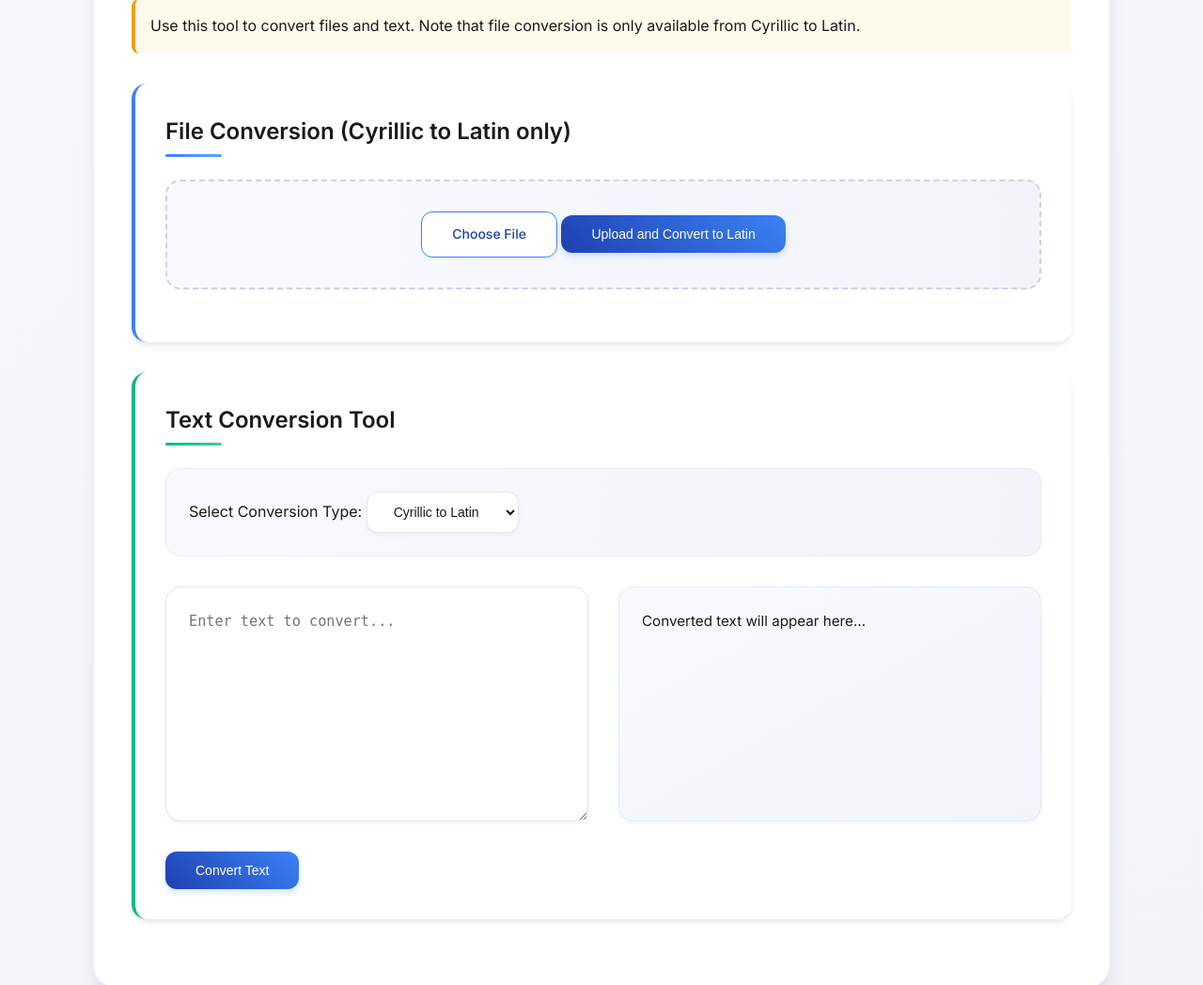
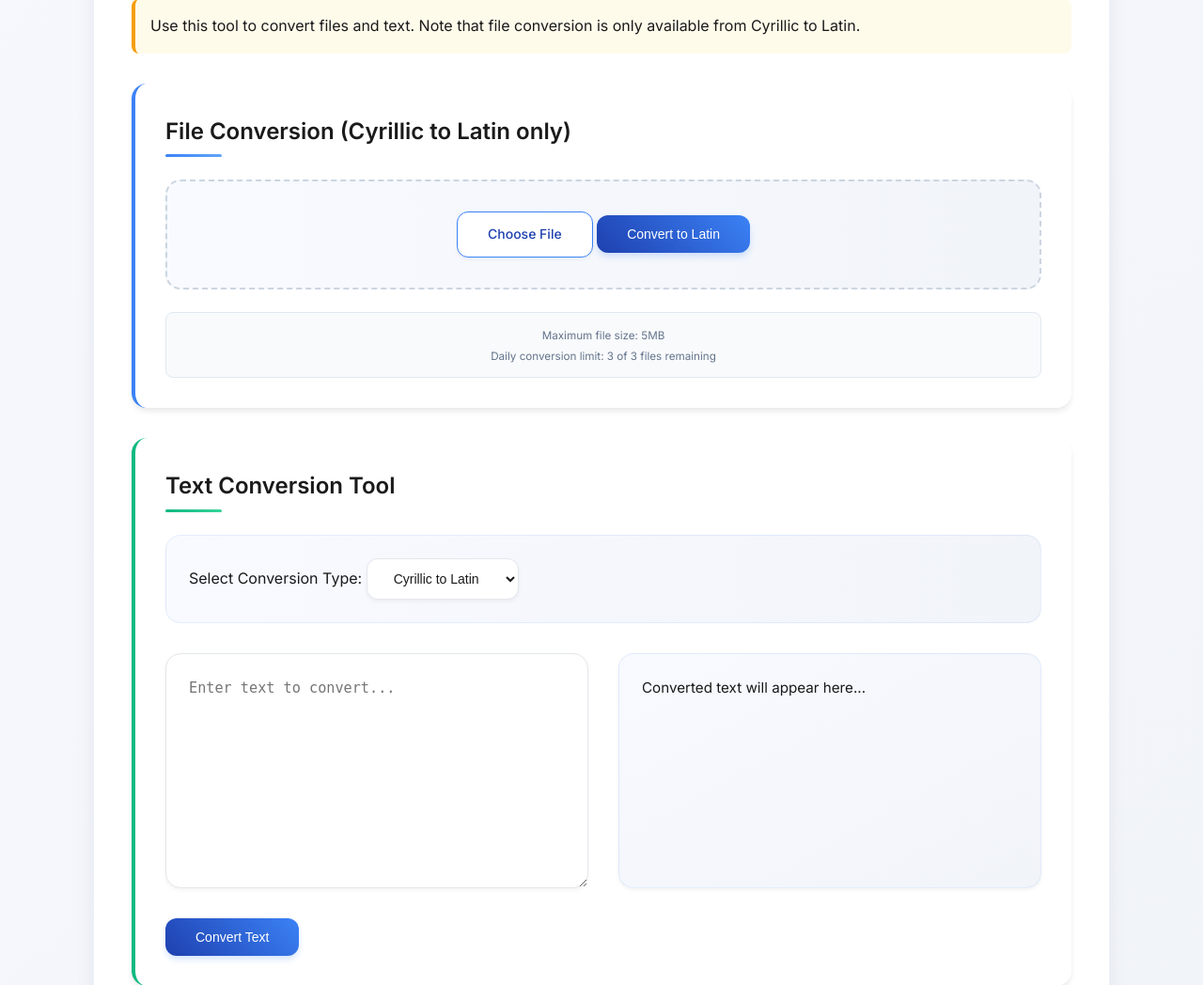
Before and after one commit to Umid0vic/cyrill_latin_converter, a Flask app: page / in a window 1280 px wide. Shown: the part 230-1278 px from the top of the page at 94% size. Run offline with Flask 2, Linux system fonts and the light colour scheme.

Commit message:
Add file size and daily conversion limits

```diff
--- a/app.py
+++ b/app.py
@@ -1,10 +1,11 @@
-from flask import Flask, request, send_file, render_template, jsonify
+from flask import Flask, request, send_file, render_template, jsonify, abort
 from io import BytesIO
 from reportlab.pdfgen import canvas
 from reportlab.lib.pagesizes import letter
 import pdfplumber
 from docx import Document
 import logging
+from datetime import datetime, timedelta
 
 app = Flask(__name__)
 
@@ -59,8 +60,13 @@ latin_to_cyrillic_map = {
     'Ya': 'Я', 'ya': 'я',
     "G'": 'Ғ', "g'": 'ғ',   # Mapping for special G
     'Ts': 'Ц', 'ts': 'ц',
-    'Yo': 'Ё', 'yo': 'ё'
+    'Yo': 'Ё', 'yo': 'ё',
+    'W': 'В', 'W': 'в',
 }
+
+MAX_FILE_SIZE = 5 * 1024 * 1024  # 5MB limit
+MAX_DAILY_CONVERSIONS = 3  # Number of conversions per day
+CONVERSION_COUNTER = {}  # Store IP addresses and their conversion counts
 
 def convert_cyrillic_to_latin(text):
     """Converts Cyrillic text to Latin using the defined mapping."""
@@ -140,18 +146,50 @@ def save_to_pdf(text, output):
     else:
         logging.info("No text to save.")
 
+def check_conversion_limits():
+    client_ip = request.remote_addr
+    current_date = datetime.now().date()
+
+    # Clean up old entries
+    for ip in list(CONVERSION_COUNTER.keys()):
+        if CONVERSION_COUNTER[ip]['date'] != current_date:
+            del CONVERSION_COUNTER[ip]
+
+    # Check if IP exists and initialize if not
+    if client_ip not in CONVERSION_COUNTER:
+        CONVERSION_COUNTER[client_ip] = {
+            'count': 0,
+            'date': current_date
+        }
+
+    # Check if limit reached
+    if CONVERSION_COUNTER[client_ip]['count'] >= MAX_DAILY_CONVERSIONS:
+        return False
+
+    CONVERSION_COUNTER[client_ip]['count'] += 1
+    return True
+
 @app.route('/')
 def index():
     return render_template('index.html')
 
 @app.route('/convert', methods=['POST'])
 def convert():
+    # Check conversion limits
+    if not check_conversion_limits():
+        return "Daily conversion limit reached", 429
+
     file = request.files['file']
     if not file:
         return "No file uploaded", 400
 
-    # Convert the uploaded file to BytesIO object
-    file_stream = BytesIO(file.read())
+    # Check file size
+    file_content = file.read()
+    if len(file_content) > MAX_FILE_SIZE:
+        return "File size exceeds limit (5MB)", 413
+
+    # Convert the file content to BytesIO
+    file_stream = BytesIO(file_content)
     file_extension = file.filename.split('.')[-1].lower()
 
     if file_extension == 'pdf':
@@ -188,5 +226,17 @@ def convert_text():
 
     return jsonify({'converted': converted_text})
 
+# Add this new route
+@app.route('/remaining-conversions', methods=['GET'])
+def get_remaining_conversions():
+    client_ip = request.remote_addr
+    current_date = datetime.now().date()
+
+    if client_ip not in CONVERSION_COUNTER or CONVERSION_COUNTER[client_ip]['date'] != current_date:
+        return jsonify({'remaining': MAX_DAILY_CONVERSIONS})
+
+    remaining = MAX_DAILY_CONVERSIONS - CONVERSION_COUNTER[client_ip]['count']
+    return jsonify({'remaining': max(0, remaining)})
+
 if __name__ == '__main__':
     app.run()
--- a/static/css/styles.css
+++ b/static/css/styles.css
@@ -229,6 +229,21 @@ textarea:focus {
     box-shadow: 0 4px 6px -1px rgba(0, 0, 0, 0.1);
 }
 
+.file-limits {
+    margin-top: 1rem;
+    padding: 0.75rem;
+    background: #f8fafc;
+    border-radius: 0.5rem;
+    border: 1px solid #e2e8f0;
+}
+
+.limit-info {
+    color: #64748b;
+    margin: 0;
+    font-size: 0.875rem;
+    text-align: center;
+}
+
 .file-section {
     border-left: 4px solid #3b82f6;
 }
@@ -239,6 +254,17 @@ textarea:focus {
 
 .file-section .section-title::after {
     background: linear-gradient(to right, #3b82f6, #60a5fa);
+}
+
+.custom-file-upload.disabled {
+    background-color: #e5e7eb;
+    border-color: #d1d5db;
+    color: #9ca3af;
+    pointer-events: none;
+}
+
+.limit-info small:last-child {
+    transition: color 0.3s ease;
 }
 
 .text-section .section-title::after {
--- a/static/js/script.js
+++ b/static/js/script.js
@@ -4,7 +4,7 @@ const translations = {
         title: "File Conversion Tool",
         instructions: "Use this tool to convert files and text. Note that file conversion is only available from Cyrillic to Latin.",
         fileUploadButton: "Choose File",
-        uploadButton: "Upload and Convert to Latin",
+        uploadButton: "Convert to Latin",
         conversionTypeLabel: "Select Conversion Type:",
         conversionTypeCyrillicToLatin: "Cyrillic to Latin",
         conversionTypeLatinToCyrillic: "Latin to Cyrillic",
@@ -14,14 +14,17 @@ const translations = {
         convertButton: "Convert Text",
         fileUploadMessage: "Please select a file before uploading.",
         textInputMessage: "Please enter text before converting.",
-        fileToolHeader: "File Conversion (Cyrillic to Latin only)"
+        fileToolHeader: "File Conversion (Cyrillic to Latin only)",
+        dailyLimitMessage: "You have reached your daily limit of 3 file conversions. Please try again tomorrow.",
+        fileSizeMessage: "File size exceeds the maximum limit of 5MB.",
+        serverErrorMessage: "An error occurred during conversion. Please try again.",
     },
     uz: {
         headerTitle: "Faylni Konvertatsiya Qilish",
         title: "Faylni Konvertatsiya Qilish",
         instructions: "Ushbu vositadan fayllar va matnlarni o'zgartirish uchun foydalaning. E'tibor bering: fayl konvertatsiyasi faqat Kirilldan Lotinga mavjud.",
         fileUploadButton: "Faylni Tanlash",
-        uploadButton: "Yuklash va Lotinga O'zgartirish",
+        uploadButton: "Lotinga O'zgartirish",
         conversionTypeLabel: "Konvertatsiya Turini Tanlang:",
         conversionTypeCyrillicToLatin: "Kirilldan Lotinga",
         conversionTypeLatinToCyrillic: "Lotindan Kirillga",
@@ -31,14 +34,17 @@ const translations = {
         convertButton: "Matnni O'zgartirish",
         fileUploadMessage: "Iltimos, yuklashdan oldin faylni tanlang.",
         textInputMessage: "Iltimos, o'zgartirishdan oldin matn kiriting.",
-        fileToolHeader: "Fayl Konvertatsiyasi (faqat Kirilldan Lotinga)"
+        fileToolHeader: "Fayl Konvertatsiyasi (faqat Kirilldan Lotinga)",
+        dailyLimitMessage: "Kunlik 3 ta fayl konvertatsiya limitiga yetdingiz. Iltimos, ertaga qayta urinib ko'ring.",
+        fileSizeMessage: "Fayl hajmi maksimal 5MB limitidan oshib ketdi.",
+        serverErrorMessage: "Konvertatsiya paytida xatolik yuz berdi. Iltimos, qayta urinib ko'ring.",
     },
     ru: {
         headerTitle: "Инструмент Конвертации Файлов",
         title: "Инструмент Конвертации Файлов",
         instructions: "Используйте этот инструмент для преобразования файлов и текста. Обратите внимание: конвертация файлов доступна только из Кириллицы в Латиницу.",
         fileUploadButton: "Выберите Файл",
-        uploadButton: "Загрузить и Преобразовать в Латиницу",
+        uploadButton: "Преобразовать в Латиницу",
         conversionTypeLabel: "Выберите Тип Конвертации:",
         conversionTypeCyrillicToLatin: "Кириллица на Латиницу",
         conversionTypeLatinToCyrillic: "Латиница на Кириллицу",
@@ -48,9 +54,14 @@ const translations = {
         convertButton: "Преобразовать текст",
         fileUploadMessage: "Пожалуйста, выберите файл перед загрузкой.",
         textInputMessage: "Пожалуйста, введите текст перед преобразованием.",
-        fileToolHeader: "Конвертация Файлов (только из Кириллицы в Латиницу)"
+        fileToolHeader: "Конвертация Файлов (только из Кириллицы в Латиницу)",
+        dailyLimitMessage: "Вы достигли дневного лимита в 3 конвертации файлов. Пожалуйста, попробуйте завтра.",
+        fileSizeMessage: "Размер файла превышает максимальный лимит в 5МБ.",
+        serverErrorMessage: "Произошла ошибка при конвертации. Пожалуйста, попробуйте снова.",
     }
 };
+
+const MAX_FILE_SIZE = 5 * 1024 * 1024; // 5MB in bytes
 
 let currentLanguage = 'en';
 
@@ -72,16 +83,24 @@ function setLanguage(lang) {
 }
 
 document.getElementById('file-upload').addEventListener('change', function() {
-    const fileName = this.value.split('\\').pop();
+    const file = this.files[0];
+    const fileName = file ? file.name : '';
     const label = document.querySelector('.custom-file-upload');
-    label.textContent = fileName ? fileName : 'Choose File';
 
-    // Enable the upload button if a file is selected
+    // Check file size
+    if (file && file.size > MAX_FILE_SIZE) {
+        alert('File size exceeds 5MB limit');
+        this.value = ''; // Clear the file input
+        label.textContent = translations[currentLanguage].fileUploadButton;
+        document.getElementById('uploadButton').disabled = true;
+        return;
+    }
+
+    label.textContent = fileName || translations[currentLanguage].fileUploadButton;
     document.getElementById('uploadButton').disabled = !fileName;
 });
 
 document.getElementById('inputText').addEventListener('focus', function() {
-    // Clear both the placeholder and the text content when focused
     this.placeholder = '';
     if (this.value === translations[currentLanguage].textAreaPlaceholder) {
         this.value = '';
@@ -90,7 +109,6 @@ document.getElementById('inputText').addEventListener('focus', function() {
 });
 
 document.getElementById('inputText').addEventListener('blur', function() {
-    // Only restore the placeholder if no text was entered
     if (!this.value.trim()) {
         const currentLanguage = document.querySelector('.language-selector select').value;
         this.placeholder = translations[currentLanguage].textAreaPlaceholder;
@@ -100,7 +118,6 @@ document.getElementById('inputText').addEventListener('blur', function() {
 });
 
 document.getElementById('inputText').addEventListener('input', function() {
-    // Enable the convert button if there is text in the textarea
     document.getElementById('convertButton').disabled = !this.value.trim();
 });
 
@@ -122,13 +139,17 @@ function uploadFile() {
             body: formData,
         })
         .then(response => {
-            if (!response.ok) {
-                throw new Error('Network response was not ok');
+            if (response.status === 429) {
+                throw new Error('daily-limit');
+            } else if (response.status === 413) {
+                throw new Error('file-size');
+            } else if (!response.ok) {
+                throw new Error('server-error');
             }
             return response.blob();
         })
         .then(blob => {
-            spinner.style.display = 'none'; // Hide the spinner
+            spinner.style.display = 'none';
             const url = window.URL.createObjectURL(blob);
             const a = document.createElement('a');
             a.style.display = 'none';
@@ -137,13 +158,26 @@ function uploadFile() {
             document.body.appendChild(a);
             a.click();
             window.URL.revokeObjectURL(url);
+            updateRemainingConversions();
         })
         .catch(error => {
-            spinner.style.display = 'none'; // Hide the spinner
-            alert('Failed to convert file: ' + error.message);
+            spinner.style.display = 'none';
+
+            input.value = '';
+            document.querySelector('.custom-file-upload').textContent = translations[currentLanguage].fileUploadButton;
+            document.getElementById('uploadButton').disabled = true;
+
+            // Show appropriate error message
+            if (error.message === 'daily-limit') {
+                alert(translations[currentLanguage].dailyLimitMessage || 'Daily conversion limit reached. Please try again tomorrow.');
+            } else if (error.message === 'file-size') {
+                alert(translations[currentLanguage].fileSizeMessage || 'File size exceeds 5MB limit.');
+            } else {
+                alert(translations[currentLanguage].serverErrorMessage || 'Server error occurred. Please try again later.');
+            }
         });
     } else {
-        alert(translations.en.fileUploadMessage);
+        alert(translations[currentLanguage].fileUploadMessage);
     }
 }
 
@@ -153,7 +187,7 @@ function convertText() {
     const spinner = document.getElementById('loading-spinner-text');
 
     if (inputText.trim()) {
-        spinner.style.display = 'block'; // Show the spinner
+        spinner.style.display = 'block';
 
         fetch('/convert-text', {
             method: 'POST',
@@ -169,11 +203,11 @@ function convertText() {
             return response.json();
         })
         .then(data => {
-            spinner.style.display = 'none'; // Hide the spinner
+            spinner.style.display = 'none';
             document.getElementById('convertedText').innerText = data.converted;
         })
         .catch(error => {
-            spinner.style.display = 'none'; // Hide the spinner
+            spinner.style.display = 'none';
             console.error('Error:', error);
         });
     } else {
@@ -181,5 +215,54 @@ function convertText() {
     }
 }
 
+function updateUIBasedOnLimits(remaining) {
+    const fileUpload = document.getElementById('file-upload');
+    const uploadButton = document.getElementById('uploadButton');
+    const chooseFileLabel = document.querySelector('.custom-file-upload');
+
+    if (remaining <= 0) {
+        // Disable file upload functionality
+        fileUpload.disabled = true;
+        uploadButton.disabled = true;
+        chooseFileLabel.classList.add('disabled');
+
+        // Update the style of the choose file label to look disabled
+        chooseFileLabel.style.opacity = '0.6';
+        chooseFileLabel.style.cursor = 'not-allowed';
+
+        // Update the limit info text style to show warning
+        const limitInfo = document.querySelector('.limit-info');
+        limitInfo.innerHTML = `
+            <small>Maximum file size: 5MB</small>
+            <br>
+            <small style="color: #ef4444;">Daily conversion limit reached. Please try again tomorrow.</small>
+        `;
+    } else {
+        // Enable file upload functionality
+        fileUpload.disabled = false;
+        uploadButton.disabled = !fileUpload.files.length;
+        chooseFileLabel.classList.remove('disabled');
+        chooseFileLabel.style.opacity = '1';
+        chooseFileLabel.style.cursor = 'pointer';
+    }
+}
+
+function updateRemainingConversions() {
+    fetch('/remaining-conversions')
+        .then(response => response.json())
+        .then(data => {
+            const limitInfo = document.querySelector('.limit-info');
+            limitInfo.innerHTML = `
+                <small>Maximum file size: 5MB</small>
+                <br>
+                <small>Daily conversion limit: ${data.remaining} of 3 files remaining</small>
+            `;
+            updateUIBasedOnLimits(data.remaining);
+        });
+}
+
+// Call this function when page loads and after each conversion
+document.addEventListener('DOMContentLoaded', updateRemainingConversions);
+
 // Set default language to English
 setLanguage('en');
--- a/templates/index.html
+++ b/templates/index.html
@@ -31,8 +31,15 @@
             <div class="file-upload">
                 <label for="file-upload" class="custom-file-upload" data-lang-key="fileUploadButton">Choose File</label>
                 <input type="file" id="file-upload" name="file" accept=".pdf, .doc, .docx">
-                <button id="uploadButton" onclick="uploadFile()" data-lang-key="uploadButton" disabled>Upload and Convert to Latin</button>
+                <button id="uploadButton" onclick="uploadFile()" data-lang-key="uploadButton" disabled>Convert to Latin</button>
                 <div class="loading-spinner" id="loading-spinner"></div>
+            </div>
+            <div class="file-limits">
+                <p class="limit-info">
+                    <small>Maximum file size: 5MB</small>
+                    <br>
+                    <small>Daily conversion limit: 3 files per day</small>
+                </p>
             </div>
         </div>
 
```
